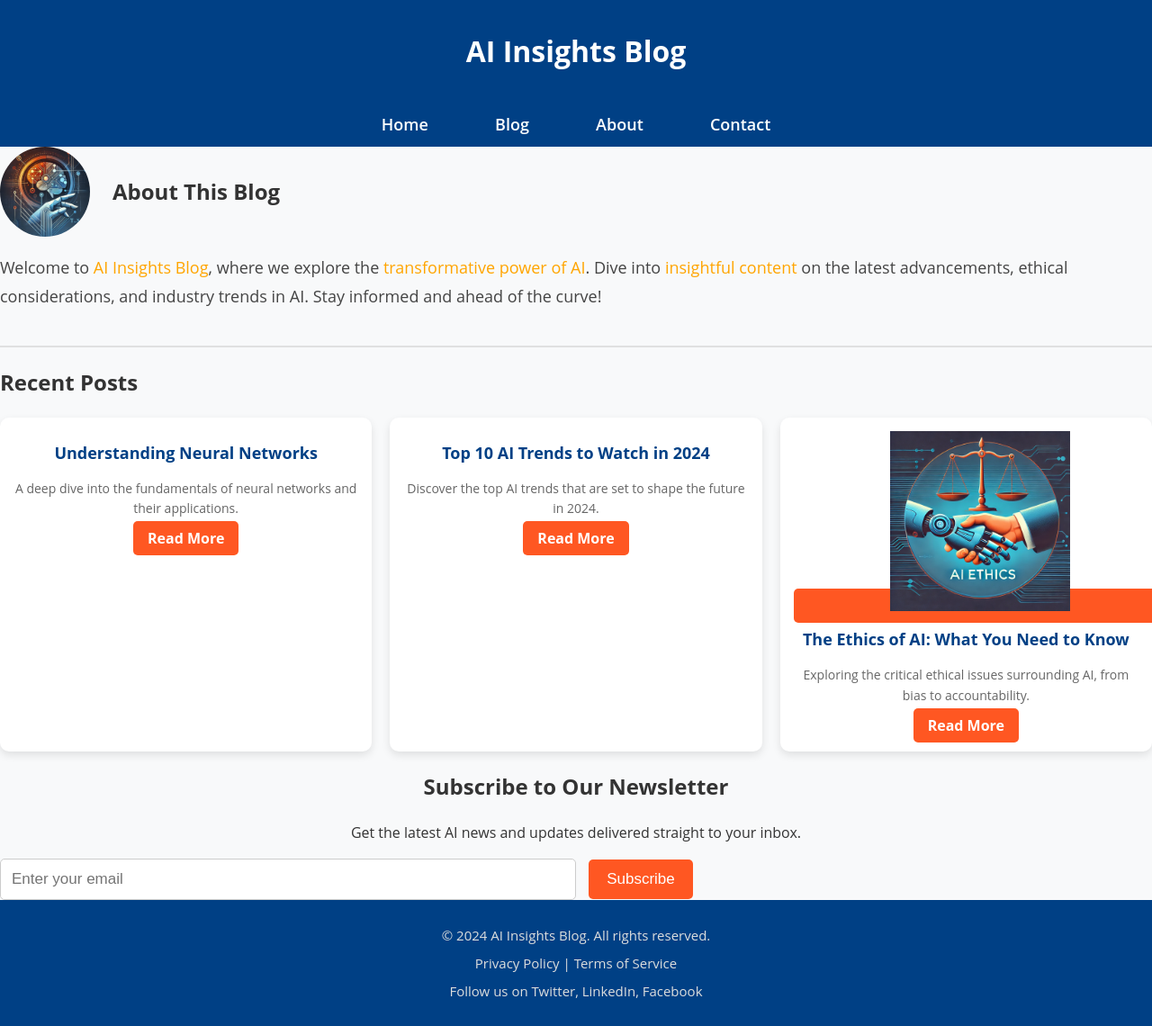
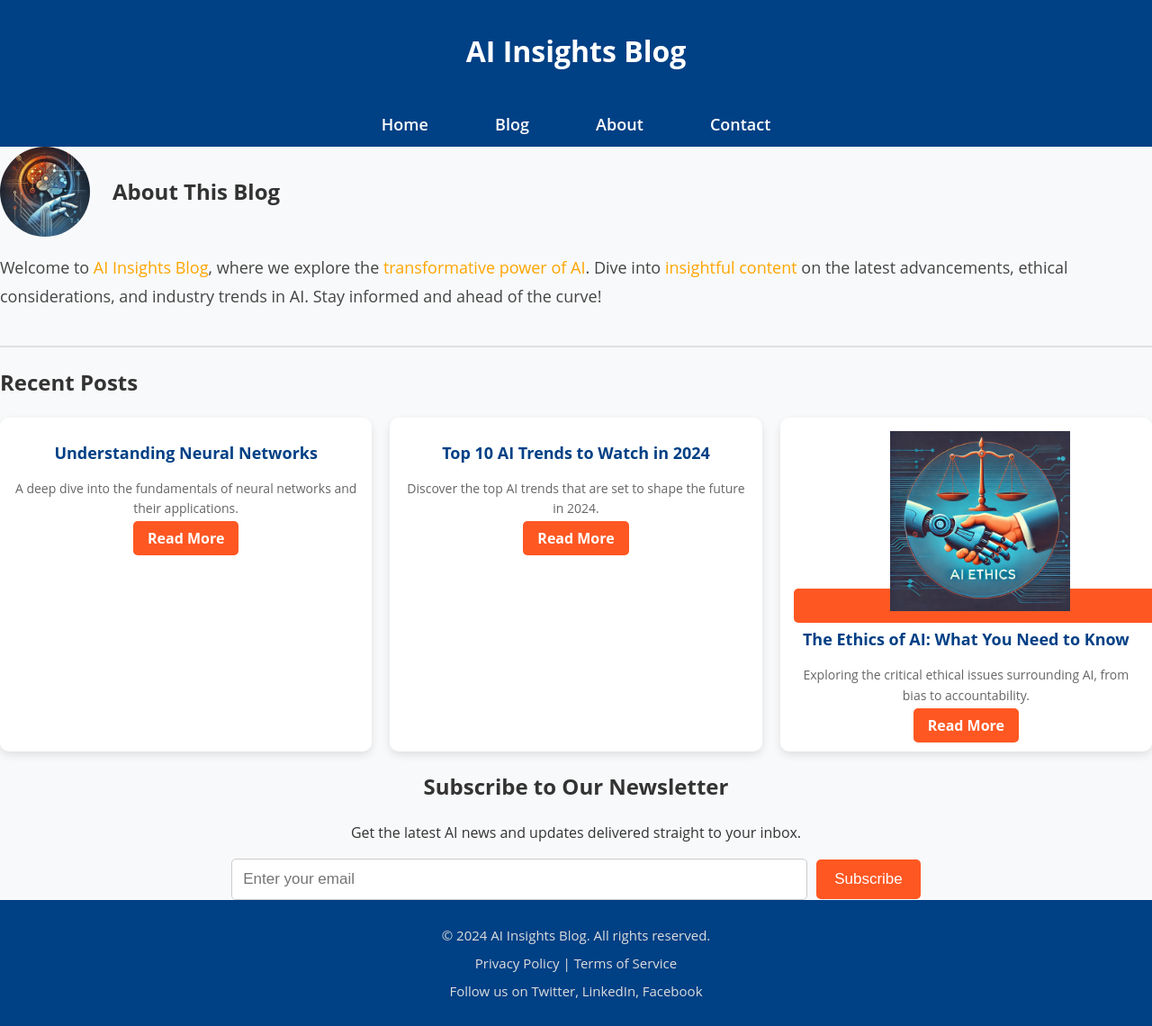
Before and after one commit to tomsonius/tomsonius.github.io, a Jekyll site: the page built from index.html, in a window 1280 px wide. Shown: the whole page at 90% size. Built offline with Jekyll 4.4.1, drawn with Linux system fonts in a browser that asks for light colours.

Commit message:
Update main.css

```diff
--- a/assets/css/main.css
+++ b/assets/css/main.css
@@ -178,33 +178,36 @@
     text-align: center; /* Ensure all text in the newsletter is centered */
 }
 
+.newsletter form {
+    display: flex;
+    justify-content: center;
+    align-items: center;
+    gap: 10px; /* Add a gap between the input and button */
+}
+
 .newsletter input[type="email"] {
     padding: 12px;
     font-size: 17px;
-    width: 50%;
+    width: 50%; /* Adjust width */
     border: 1px solid #ccc;
     border-radius: 5px;
-    margin-right: 10px;
-    display: inline-block;
-    vertical-align: middle;
-    box-sizing: border-box;
+    box-sizing: border-box; /* Fix width behavior */
 }
 
 .newsletter button {
     padding: 12px 20px;
     font-size: 17px;
-    background: #ff5722;
+    background: #ff5722; /* Orange color for the button */
     color: #fff;
     border: none;
     border-radius: 5px;
     cursor: pointer;
     transition: background 0.3s ease;
     display: inline-block;
-    vertical-align: middle;
 }
 
 .newsletter button:hover {
-    background: #e64a19;
+    background: #e64a19; /* Darker shade on hover */
 }
 
 /* Footer Styling */
@@ -236,23 +239,44 @@
     }
 
     .post {
-        width: 100%;
+        width: 80%; /* Change from 100% to 80% for a nicer layout on larger tablets */
         margin-bottom: 20px;
     }
 
-    .newsletter input[type="email"] {
+    .newsletter form {
+        flex-direction: column; /* Stack the input and button vertically */
         width: 100%;
+        align-items: center;
+    }
+
+    .newsletter input[type="email"],
+    .newsletter button {
+        width: 80%; /* Adjust to 80% for a more centered look */
+        margin-bottom: 10px;
     }
 }
 
+
 @media (max-width: 768px) {
+    .post-grid {
+        flex-direction: column;
+        align-items: center;
+    }
+
     .post {
-        width: 100%;
+        width: 100%; /* Full width for small screens */
         margin-bottom: 20px;
     }
 
-    .newsletter input[type="email"] {
-        width: 100%;
+    .newsletter form {
+        flex-direction: column; /* Ensure form elements stack on top of each other */
+        width: 100%; /* Ensure the form takes up the full width on small screens */
+    }
+
+    .newsletter input[type="email"],
+    .newsletter button {
+        width: 90%; /* Make the input and button almost full width */
+        margin-bottom: 10px;
     }
 
     body {
```
